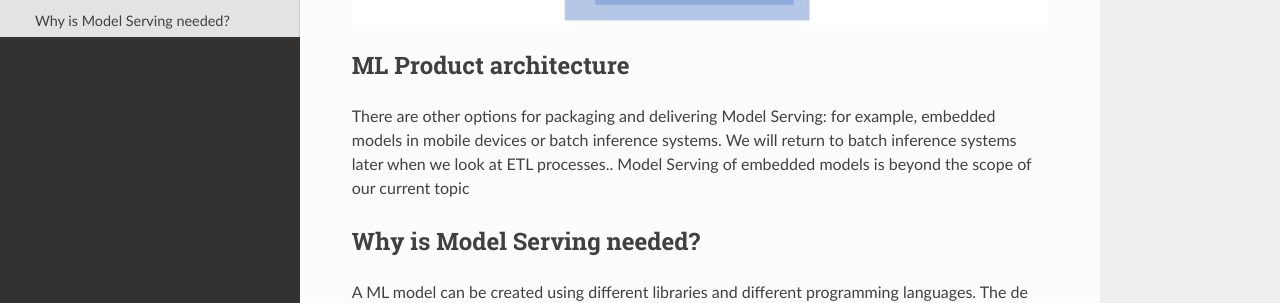
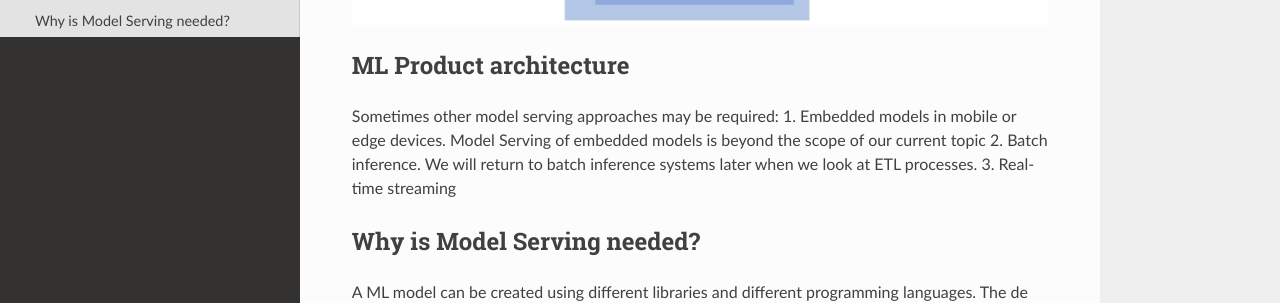
Before and after one commit to 4-DS/SinaraML-Def-Guide, a Sphinx documentation site: the page built from docs/source/concepts.rst, in a window 1280 px wide and 900 px high, scrolled down 1918 px. Shown: the part 310-613 px from the top of the window. Built offline with Sphinx 7.4.7 and the Read the Docs theme 2.0.0, drawn with Linux system fonts in a browser that asks for light colours.

Commit message:
Update concepts.rst

```diff
--- a/docs/source/concepts.rst
+++ b/docs/source/concepts.rst
@@ -37,7 +37,10 @@ The **Model Service** is most often packaged in a docker image with a REST inter
 ML Product architecture
 ************************
 
-There are other options for packaging and delivering Model Serving: for example, embedded models in mobile devices or batch inference systems. We will return to batch inference systems later when we look at ETL processes.. Model Serving of embedded models is beyond the scope of our current topic
+Sometimes other model serving approaches may be required:
+1. Embedded models in mobile or edge devices. Model Serving of embedded models is beyond the scope of our current topic
+2. Batch inference. We will return to batch inference systems later when we look at ETL processes.
+3. Real-time streaming
 
 Why is Model Serving needed?
 ****************************
```
